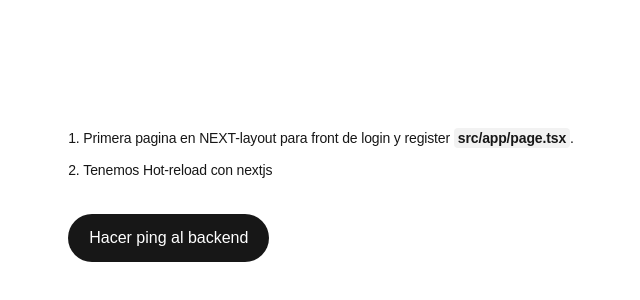
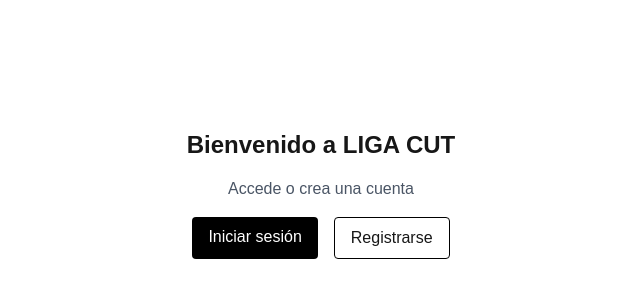
Before and after one commit to Arxxh/Liga_CUT, a Next.js app in the folder web/: page / in a window 1280 px wide. Shown: the part 206-506 px from the top of the page, without its empty margins (319-959 px from the left). Built offline with nearby package versions, Linux system fonts and the light colour scheme.

Commit message:
upd: cambiando de ping a pagina principal del login y register

```diff
--- a/web/src/app/page.tsx
+++ b/web/src/app/page.tsx
@@ -1,42 +1,26 @@
-import Image from "next/image";
 import Link from "next/link";
-
 
 export default function Home() {
   return (
-    <div className="font-sans grid grid-rows-[20px_1fr_20px] items-center justify-items-center min-h-screen p-8 pb-20 gap-16 sm:p-20">
-      <main className="flex flex-col gap-[32px] row-start-2 items-center sm:items-start">
-        <ol className="font-mono list-inside list-decimal text-sm/6 text-center sm:text-left">
-          <li className="mb-2 tracking-[-.01em]">
-            Primera pagina en NEXT-layout para front de login y register{" "}
-            <code className="bg-black/[.05] dark:bg-white/[.06] font-mono font-semibold px-1 py-0.5 rounded">
-              src/app/page.tsx
-            </code>
-            .
-          </li>
-          <li className="tracking-[-.01em]">
-            Tenemos Hot-reload con nextjs
-          </li>
-        </ol>
-
-        <div className="flex gap-4 items-center flex-col sm:flex-row">
+    <main className="min-h-screen grid place-items-center p-6">
+      <div className="flex flex-col gap-4 items-center">
+        <h1 className="text-2xl font-bold">Bienvenido a LIGA CUT</h1>
+        <p className="text-gray-600">Accede o crea una cuenta</p>
+        <div className="flex gap-4">
           <Link
-            href="/ping"
-            className="rounded-full border border-solid border-transparent transition-colors flex items-center justify-center bg-foreground text-background gap-2 hover:bg-[#383838] dark:hover:bg-[#ccc] font-medium text-sm sm:text-base h-10 sm:h-12 px-4 sm:px-5 sm:w-auto"
+            href="/auth/login"
+            className="rounded bg-black text-white px-4 py-2"
           >
-            Hacer ping al backend
+            Iniciar sesión
+          </Link>
+          <Link
+            href="/auth/register"
+            className="rounded border border-black px-4 py-2"
+          >
+            Registrarse
           </Link>
         </div>
-      </main>
-      <footer className="row-start-3 flex gap-[24px] flex-wrap items-center justify-center">
-        <a
-          className="flex items-center gap-2 hover:underline hover:underline-offset-4"
-          href="https://vercel.com/templates?framework=next.js&utm_source=create-next-app&utm_medium=appdir-template-tw&utm_campaign=create-next-app"
-          target="_blank"
-          rel="noopener noreferrer"
-        >
-        </a>
-      </footer>
-    </div>
+      </div>
+    </main>
   );
 }
```
